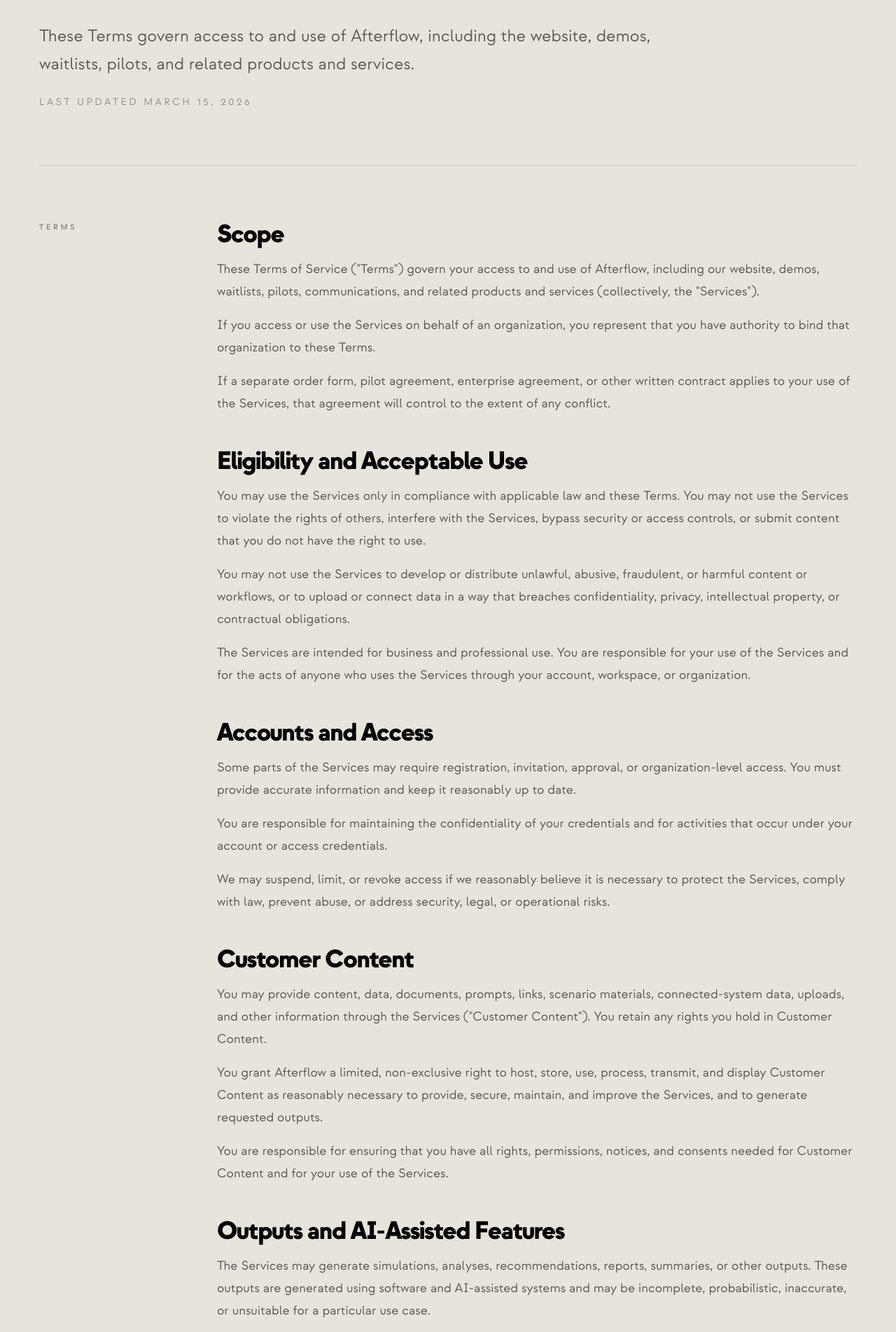
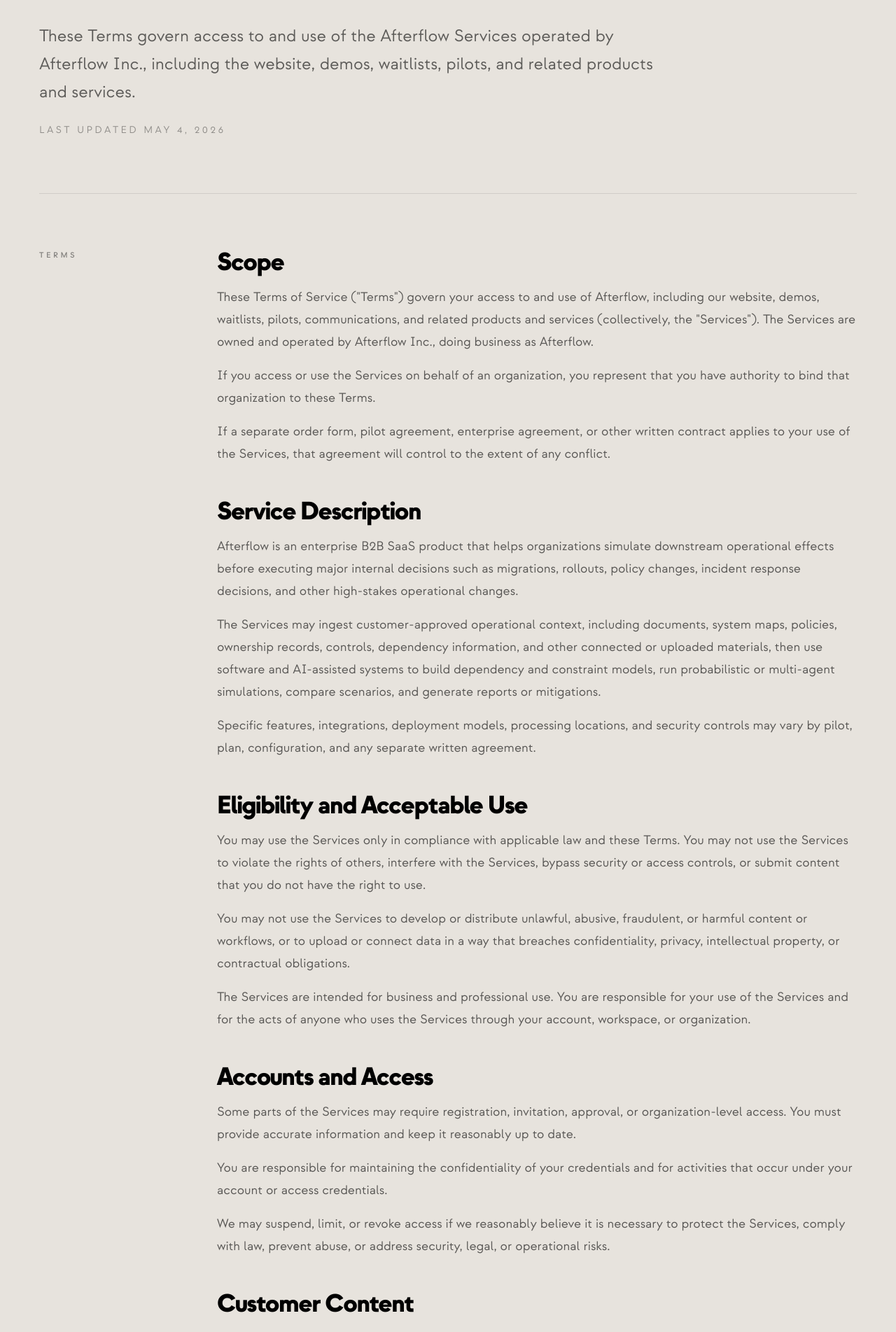
Before and after one commit to latentfoundry/afterflow-landing, a Next.js app: page /terms in a window 1280 px wide. Shown: the part 262-2165 px from the top of the page at 70% size. Built offline with nearby package versions, Linux system fonts and the light colour scheme; no server answers.

Commit message:
afterflow inc

```diff
--- a/app/components/site-footer.tsx
+++ b/app/components/site-footer.tsx
@@ -1,5 +1,6 @@
 import Link from "next/link";
 import {
+  companyLegalName,
   howItWorksPath,
   privacyPath,
   siteRootPath,
@@ -20,7 +21,7 @@
           >
             <AfterflowMark className="h-4 w-auto" />
           </Link>
-          <p>&copy; 2026 Latent Foundry</p>
+          <p>&copy; 2026 {companyLegalName}</p>
         </div>
         <nav className="flex flex-wrap items-center gap-4">
           <Link
--- a/app/lib/site.ts
+++ b/app/lib/site.ts
@@ -45,6 +45,7 @@
 ).toString();
 
 export const siteName = "Afterflow";
+export const companyLegalName = "Afterflow Inc.";
 export const siteTitle =
   "Afterflow | Dry-run operational decisions before launch";
 export const siteDescription =
--- a/app/privacy/page.tsx
+++ b/app/privacy/page.tsx
@@ -1,5 +1,6 @@
 import type { Metadata } from "next";
 import {
+  companyLegalName,
   ogImagePath,
   privacyPath,
   siteName,
@@ -9,15 +10,16 @@
 
 const pageTitle = "Privacy Policy | Afterflow";
 const pageDescription =
-  "Privacy Policy for Afterflow, including the website and related products and services.";
+  `Privacy Policy for ${companyLegalName} and Afterflow, including the website and related products and services.`;
 
-const lastUpdated = "March 15, 2026";
+const lastUpdated = "May 4, 2026";
 
 const sections = [
   {
     title: "Scope",
     body: [
-      'This Privacy Policy explains how Afterflow ("Afterflow", "we", "us", or "our") collects, uses, discloses, and otherwise handles personal information in connection with our website, waitlists, demos, communications, and related products and services (collectively, the "Services").',
+      `This Privacy Policy explains how ${companyLegalName} ("Afterflow", "we", "us", or "our") collects, uses, discloses, and otherwise handles personal information in connection with our website, waitlists, demos, pilots, communications, and related products and services (collectively, the "Services").`,
+      "Afterflow is an enterprise B2B SaaS product that helps organizations simulate the downstream operational effects of major internal decisions, including migrations, rollouts, policy changes, incident response decisions, and other high-stakes operational changes.",
       "This policy does not apply to third-party websites, services, or integrations that are not controlled by Afterflow, even if they are linked from or connected to the Services. Certain enterprise deployments or customer environments may also be subject to separate agreements or notices that supplement this policy.",
     ],
   },
@@ -25,7 +27,9 @@
     title: "Information We Collect",
     body: [
       "The information we collect depends on how you interact with the Services. It may include contact and professional information, account or profile information, company information, communications, support requests, and any other information you choose to provide through forms, demos, waitlists, or correspondence with us.",
-      "If you or your organization use product features, pilots, or integrations, the information processed through the Services may also include scenario inputs, documents, links, records, connected-system data, uploads, notes, prompts, outputs, and other materials made available through the Services.",
+      "If you or your organization use product features, pilots, or integrations, the information processed through the Services may also include scenario inputs, internal documents, links, records, connected-system data, uploads, notes, prompts, outputs, and other materials made available through the Services.",
+      "Customer-provided or customer-authorized materials may include information from enterprise tools and repositories such as Confluence, OneDrive, SharePoint, knowledge bases, document stores, collaboration systems, ticketing systems, system maps, policy libraries, controls, risk materials, migration plans, rollout plans, incident materials, ownership records, and dependency information.",
+      "Where customer documents, uploads, or connected sources contain personal information, that personal information may be processed as part of the Services.",
       "We may also collect technical, device, browser, network, usage, and log information such as IP address, approximate location derived from IP, pages viewed, referring pages, timestamps, and interactions with the Services.",
       "We may receive information from third parties such as organization administrators, connected integrations, service providers, referral sources, or public sources where permitted by law and relevant to the Services.",
     ],
@@ -35,7 +39,7 @@
     body: [
       "We collect information directly from you when you submit forms, request access, book demos, communicate with us, connect systems, or otherwise use the Services.",
       "We collect certain information automatically when you access or use the Services, including through logs, cookies, local storage, and similar technologies used for functionality, security, abuse prevention, and service improvement.",
-      "We may also collect information from third parties or other users of the Services, including when an organization invites you to use the Services or when you choose to connect third-party tools or data sources.",
+      "We may also collect information from third parties or other users of the Services, including when an organization invites you to use the Services or authorizes scoped integrations, read-only connectors, imports, exports, uploads, or links to third-party tools and data sources.",
     ],
   },
   {
@@ -43,7 +47,8 @@
     body: [
       "We use personal information to provide, operate, maintain, secure, and improve the Services; to review and respond to requests, demos, waitlists, and support inquiries; and to communicate with you about the Services.",
       "We may also use personal information to authenticate users, prevent fraud and abuse, monitor usage, troubleshoot issues, comply with legal obligations, enforce our terms, and protect the rights, safety, and integrity of Afterflow, our users, and others.",
-      "Where relevant to the Services, we use submitted content and related information to generate simulations, analyses, reports, and related outputs requested through the Services.",
+      "Where relevant to the Services, we use submitted, uploaded, or customer-authorized content and related information to ingest and structure operational context, build dependency and constraint models, run stochastic, multi-agent, or AI-assisted simulations, compare scenarios, and generate analyses, reports, likely failure paths, operational or regulatory triggers, evidence, and mitigations requested through the Services.",
+      "We may use usage data, feedback, diagnostics, and aggregated or de-identified information to understand, maintain, and improve the Services, subject to applicable law and any separate written agreement.",
     ],
   },
   {
@@ -56,7 +61,7 @@
   {
     title: "How We Share Information",
     body: [
-      "We may share personal information with vendors and service providers that help us host, operate, secure, support, and improve the Services.",
+      "We may share personal information with vendors and service providers that help us host, operate, secure, support, analyze, and improve the Services, including cloud infrastructure, security, communications, analytics, support, and model or AI service providers.",
       "If you use the Services on behalf of an organization, your organization and its authorized administrators may have access to information associated with your workspace or use of the Services.",
       "We may also share information when you direct us to do so, when needed to support requested integrations or transactions, when required by law or legal process, to protect rights and safety, or in connection with a financing, merger, acquisition, reorganization, asset sale, or similar transaction.",
     ],
@@ -79,6 +84,7 @@
     title: "Security",
     body: [
       "We use reasonable technical and organizational measures designed to protect personal information against unauthorized access, loss, misuse, and alteration. No method of transmission or storage is completely secure, and we cannot guarantee absolute security.",
+      "Enterprise deployments, connector scopes, processing locations, and customer-controlled environments may be handled under separate written agreements where applicable.",
     ],
   },
   {
@@ -147,9 +153,9 @@
               Privacy Policy
             </h1>
             <p className="text-lg leading-8 text-black/60 sm:text-2xl sm:leading-10">
-              This policy applies across Afterflow, including the website,
-              waitlists, demos, communications, and related products and
-              services.
+              This policy applies to the Afterflow Services operated by{" "}
+              {companyLegalName}, including the website, waitlists, demos,
+              pilots, communications, and related products and services.
             </p>
             <p className="text-sm uppercase tracking-[0.24em] text-black/38">
               Last updated {lastUpdated}
--- a/app/terms/page.tsx
+++ b/app/terms/page.tsx
@@ -1,5 +1,6 @@
 import type { Metadata } from "next";
 import {
+  companyLegalName,
   ogImagePath,
   siteName,
   termsPath,
@@ -9,17 +10,25 @@
 
 const pageTitle = "Terms of Service | Afterflow";
 const pageDescription =
-  "Terms of Service for Afterflow, including the website and related products and services.";
+  `Terms of Service for ${companyLegalName} and Afterflow, including the website and related products and services.`;
 
-const lastUpdated = "March 15, 2026";
+const lastUpdated = "May 4, 2026";
 
 const sections = [
   {
     title: "Scope",
     body: [
-      'These Terms of Service ("Terms") govern your access to and use of Afterflow, including our website, demos, waitlists, pilots, communications, and related products and services (collectively, the "Services").',
+      `These Terms of Service ("Terms") govern your access to and use of Afterflow, including our website, demos, waitlists, pilots, communications, and related products and services (collectively, the "Services"). The Services are owned and operated by ${companyLegalName}, doing business as Afterflow.`,
       "If you access or use the Services on behalf of an organization, you represent that you have authority to bind that organization to these Terms.",
       "If a separate order form, pilot agreement, enterprise agreement, or other written contract applies to your use of the Services, that agreement will control to the extent of any conflict.",
+    ],
+  },
+  {
+    title: "Service Description",
+    body: [
+      "Afterflow is an enterprise B2B SaaS product that helps organizations simulate downstream operational effects before executing major internal decisions such as migrations, rollouts, policy changes, incident response decisions, and other high-stakes operational changes.",
+      "The Services may ingest customer-approved operational context, including documents, system maps, policies, ownership records, controls, dependency information, and other connected or uploaded materials, then use software and AI-assisted systems to build dependency and constraint models, run probabilistic or multi-agent simulations, compare scenarios, and generate reports or mitigations.",
+      "Specific features, integrations, deployment models, processing locations, and security controls may vary by pilot, plan, configuration, and any separate written agreement.",
     ],
   },
   {
@@ -41,23 +50,32 @@
   {
     title: "Customer Content",
     body: [
-      'You may provide content, data, documents, prompts, links, scenario materials, connected-system data, uploads, and other information through the Services ("Customer Content"). You retain any rights you hold in Customer Content.',
-      "You grant Afterflow a limited, non-exclusive right to host, store, use, process, transmit, and display Customer Content as reasonably necessary to provide, secure, maintain, and improve the Services, and to generate requested outputs.",
+      'You may provide content, data, documents, prompts, links, scenario materials, connected-system data, uploads, and other information through the Services ("Customer Content"). Customer Content may be made available through manual inputs, uploads, imports, exports, links, scoped connectors, read-only integrations, or other authorized sources. You retain any rights you hold in Customer Content.',
+      `You grant ${companyLegalName} a limited, non-exclusive right to host, store, use, process, transmit, and display Customer Content as reasonably necessary to provide, secure, maintain, troubleshoot, and support the Services, and to generate requested outputs.`,
       "You are responsible for ensuring that you have all rights, permissions, notices, and consents needed for Customer Content and for your use of the Services.",
+    ],
+  },
+  {
+    title: "Customer Responsibilities",
+    body: [
+      "You are responsible for the accuracy, completeness, legality, and currency of Customer Content, including any internal documents, policies, system records, or connected-system data you make available through the Services.",
+      "You are responsible for configuring access permissions, connector scopes, authorized users, organization administrators, and any read-only or other integration settings in a way that is appropriate for your organization.",
+      "You must not submit, connect, or expose Customer Content unless you are authorized to do so and your use complies with applicable confidentiality, privacy, security, intellectual property, employment, and contractual obligations.",
     ],
   },
   {
     title: "Outputs and AI-Assisted Features",
     body: [
-      "The Services may generate simulations, analyses, recommendations, reports, summaries, or other outputs. These outputs are generated using software and AI-assisted systems and may be incomplete, probabilistic, inaccurate, or unsuitable for a particular use case.",
-      "You are responsible for reviewing outputs and exercising independent judgment before acting on them. The Services are not a substitute for legal, regulatory, financial, security, or other professional advice, and outputs should not be treated as guarantees, forecasts, or statements of fact.",
-      "Except as stated in a separate written agreement, Afterflow does not promise that outputs will be error-free, exhaustive, or fit for a particular purpose.",
+      "The Services may generate simulations, analyses, recommendations, reports, summaries, likely failure paths, operational or regulatory triggers, mitigations, comparisons, or other outputs. These outputs are generated using software and AI-assisted systems and may be incomplete, probabilistic, inaccurate, outdated, or unsuitable for a particular use case.",
+      "Outputs depend on Customer Content, assumptions, connected sources, configuration, model behavior, and other inputs. If Customer Content is incomplete, outdated, contradictory, or inaccurate, outputs may reflect those limitations.",
+      "You are responsible for reviewing outputs and exercising independent judgment before acting on them. The Services are not a substitute for legal, regulatory, financial, security, compliance, operational, or other professional advice, and outputs should not be treated as guarantees, forecasts, statements of fact, or assurances that a rollout, migration, policy change, incident response decision, or other operational change will succeed or comply with law.",
+      `Except as stated in a separate written agreement, ${companyLegalName} does not promise that outputs will be error-free, exhaustive, or fit for a particular purpose.`,
     ],
   },
   {
     title: "Afterflow Property",
     body: [
-      "Afterflow and its licensors retain all rights, title, and interest in the Services, including software, models, systems, workflows, interfaces, branding, documentation, and all related intellectual property.",
+      `${companyLegalName} and its licensors retain all rights, title, and interest in the Services, including software, models, systems, workflows, interfaces, branding, documentation, and all related intellectual property.`,
       "Subject to these Terms and any applicable commercial agreement, we grant you a limited, non-exclusive, non-transferable, revocable right to access and use the Services for your internal business purposes.",
       "You may not copy, modify, resell, reverse engineer, decompile, or attempt to discover the underlying source code, models, or systems of the Services except to the extent that restriction is prohibited by law.",
     ],
@@ -71,7 +89,7 @@
   {
     title: "Third-Party Services",
     body: [
-      "The Services may interoperate with third-party products, APIs, websites, hosting providers, or data sources. Afterflow is not responsible for third-party services or content, and your use of them may be subject to separate terms and privacy policies.",
+      `The Services may interoperate with third-party products, APIs, websites, hosting providers, model or AI service providers, enterprise systems, repositories, or data sources. ${companyLegalName} is not responsible for third-party services or content, and your use of them may be subject to separate terms and privacy policies.`,
     ],
   },
   {
@@ -97,15 +115,15 @@
   {
     title: "Disclaimers",
     body: [
-      'To the maximum extent permitted by law, the Services are provided "as is" and "as available." Afterflow disclaims all implied warranties, representations, and guarantees, including warranties of merchantability, fitness for a particular purpose, non-infringement, and uninterrupted availability.',
+      `To the maximum extent permitted by law, the Services are provided "as is" and "as available." ${companyLegalName} disclaims all implied warranties, representations, and guarantees, including warranties of merchantability, fitness for a particular purpose, non-infringement, and uninterrupted availability.`,
       "Nothing in these Terms excludes, restricts, or modifies rights or remedies that cannot be excluded under applicable law, including non-excludable rights under consumer protection law.",
     ],
   },
   {
     title: "Limitation of Liability",
     body: [
-      "To the maximum extent permitted by law, Afterflow will not be liable for any indirect, incidental, special, consequential, exemplary, or punitive damages, or for any loss of profits, revenue, goodwill, data, business opportunity, or anticipated savings arising out of or related to the Services.",
-      "To the maximum extent permitted by law, Afterflow's total liability for claims arising out of or relating to the Services will not exceed the amount you paid to Afterflow for the Services giving rise to the claim in the 12 months before the event giving rise to liability, or AUD $100 if you have not paid any such amount.",
+      `To the maximum extent permitted by law, ${companyLegalName} will not be liable for any indirect, incidental, special, consequential, exemplary, or punitive damages, or for any loss of profits, revenue, goodwill, data, business opportunity, or anticipated savings arising out of or related to the Services.`,
+      `To the maximum extent permitted by law, ${companyLegalName}'s total liability for claims arising out of or relating to the Services will not exceed the amount you paid to ${companyLegalName} for the Services giving rise to the claim in the 12 months before the event giving rise to liability, or AUD $100 if you have not paid any such amount.`,
       "These limitations apply even if a remedy fails of its essential purpose, but only to the extent permitted by applicable law.",
     ],
   },
@@ -161,9 +179,9 @@
               Terms of Service
             </h1>
             <p className="text-lg leading-8 text-black/60 sm:text-2xl sm:leading-10">
-              These Terms govern access to and use of Afterflow, including the
-              website, demos, waitlists, pilots, and related products and
-              services.
+              These Terms govern access to and use of the Afterflow Services
+              operated by {companyLegalName}, including the website, demos,
+              waitlists, pilots, and related products and services.
             </p>
             <p className="text-sm uppercase tracking-[0.24em] text-black/38">
               Last updated {lastUpdated}
```
